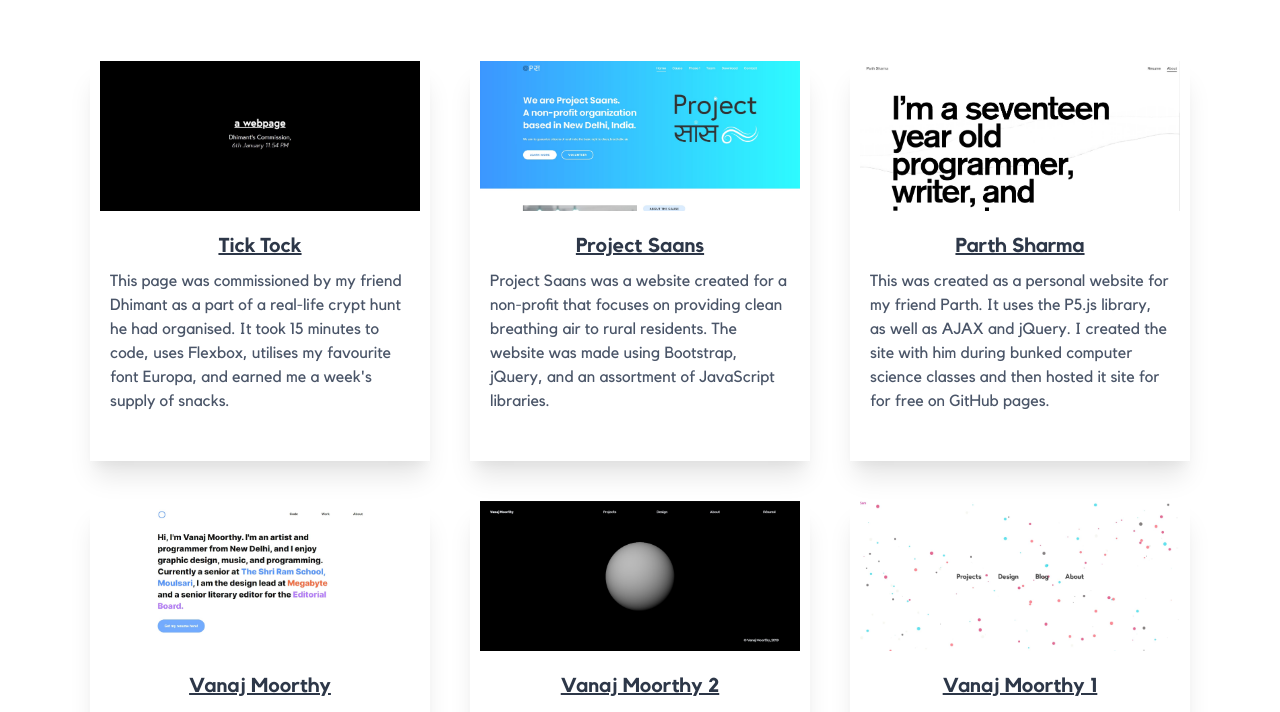
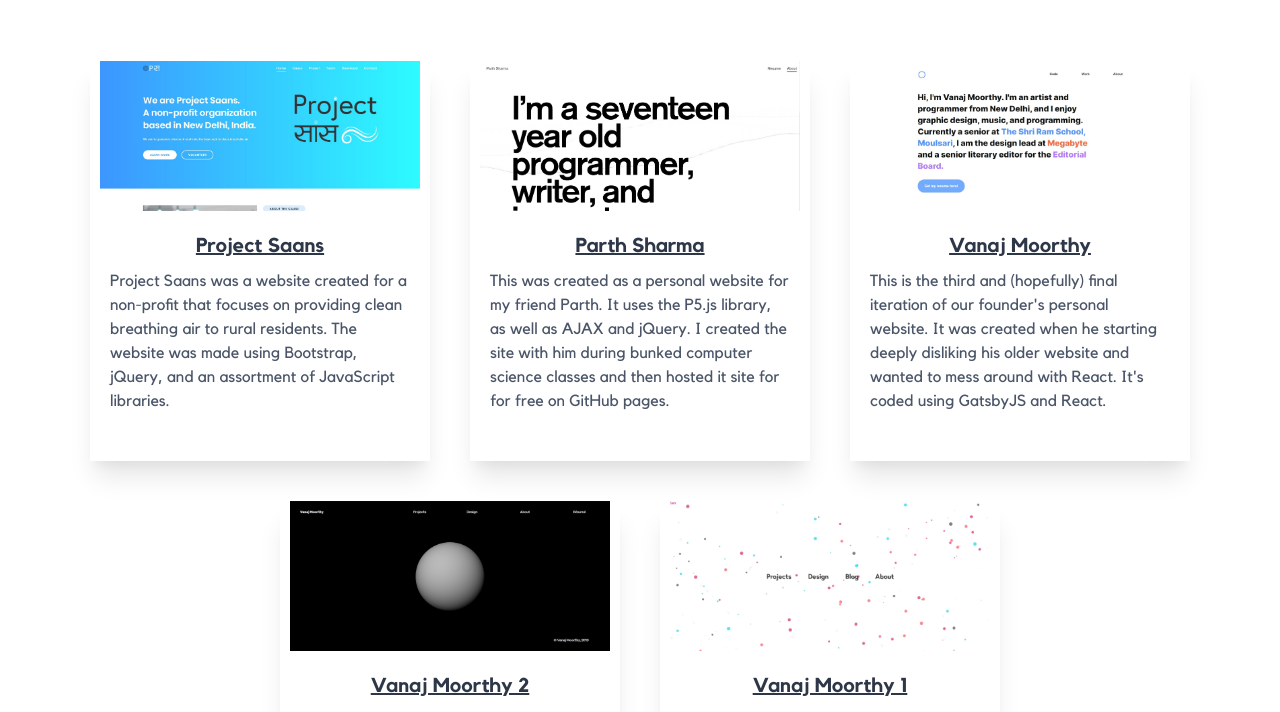
Before and after one commit to theorangeyakco/theorangeyak.co, a website: page work.html in a window 1280 px wide. Shown: the part 78-790 px from the top of the page. Drawn offline with Linux system fonts and the light colour scheme.

Commit message:
remove aamiya

```diff
--- a/work.html
+++ b/work.html
@@ -30,7 +30,7 @@ Copyright - Vanaj Moorthy 2020 -->
                     </nav>
                 </header>
                 <main class="flex flex-wrap p-5 justify-center flex-grow">
-                    <div class="card-component">
+                    <!-- <div class="card-component">
                         <a class="link" href="http://vanajmoorthy.com/tick-tock" target="_blank">
                             <img class="card-img" class="m-auto" src="build/static/shots/tick-tock.jpg" alt="">
                             <h1 class="heading-font">Tick Tock</h1>
@@ -38,7 +38,7 @@ Copyright - Vanaj Moorthy 2020 -->
                                 real-life crypt hunt he had organised. It took 15 minutes to code, uses Flexbox, utilises my favourite font Europa, and
                                 earned me a week's supply of snacks.</p>
                         </a>
-                    </div>
+                    </div> -->
                     <div class="card-component m-5">
                         <a class="link" href="http://projectsaans.org" target="_blank">
                             <img class="card-img" class="m-auto" src="build/static/shots/projectsaans.jpg" alt="">
```
